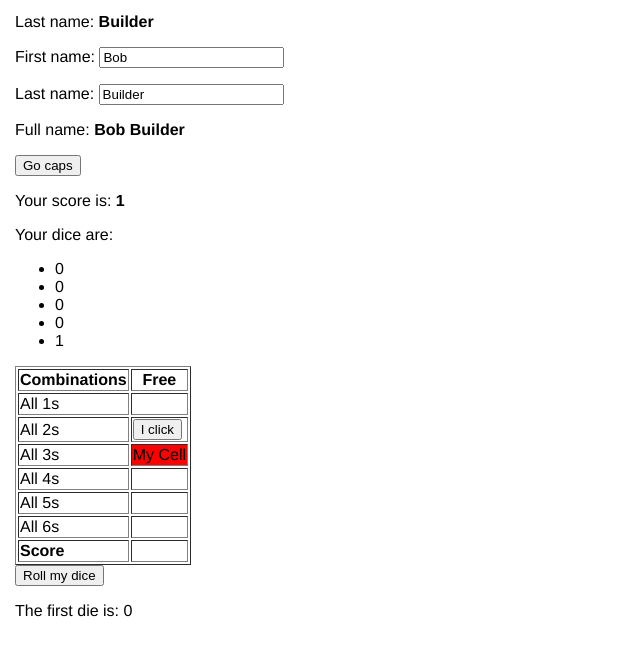
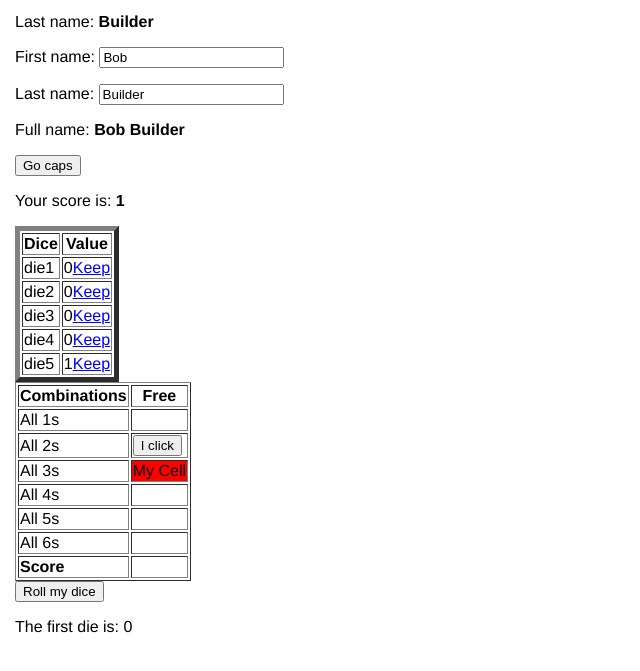
Before and after one commit to jgater/yams, a website: page public/index.html in a window 1280 px wide. Shown: the part 75-746 px from the top of the page, without its empty margins (0-640 px from the left). Drawn offline with Linux system fonts and the light colour scheme.

Commit message:
Added a clickable keep link in die values; also stored in a table. Link to reroll working BUT want to not renew the page AND reroll function change does not work

```diff
--- a/public/index.html
+++ b/public/index.html
@@ -27,10 +27,20 @@
 
 <!--Above is rubbish code -->
 <p>Your score is: <strong data-bind="text:rollSingleDice()"></strong></p>
-<p>Your dice are: </p>
-<ul data-bind ="foreach:fiveDice">
-	<li data-bind = "text:$data.face">
-</ul>
+
+
+<table border="5">
+    <thead>
+        <tr><th>Dice</th><th>Value</th></tr>
+    </thead>
+    <tbody data-bind="foreach: fiveDice">
+        <tr>
+            <td data-bind="text: name"></td>
+            <td><span data-bind="text: face"></span><a href="#" data-bind="click: $parent.selectKeep()">Keep</a></td>
+        </tr>
+    </tbody>
+</table>
+
 
 <table border="1">
 
--- a/public/js/appviewmodel.js
+++ b/public/js/appviewmodel.js
@@ -19,22 +19,27 @@ function AppViewModel() {
 	};
 	// creates 5 dies objects
 	this.die1 ={
+		name: "die1",
 		face: ko.observable(0),
 		reroll: ko.observable(true)
 	};
 	this.die2 ={
+		name: "die2",
 		face: ko.observable(0),
 		reroll: ko.observable(true)
 	};
 	this.die3 ={
+		name: "die3",
 		face: ko.observable(0),
 		reroll: ko.observable(true)
 	};
 	this.die4 ={
+		name:"die4",
 		face: ko.observable(0),
 		reroll: ko.observable(true)
 	};
 	this.die5 ={
+		name:"die5",
 		face: ko.observable(1),
 		reroll: ko.observable(true)
 	};
@@ -48,11 +53,18 @@ function AppViewModel() {
 	//supposedly gives a face value to all dice
 	this.rollFiveDice = function(){
 		for (i=0; i<5; i++) {
-			var temp = self.rollSingleDice(); //gets a number from function
-      		self.fiveDice()[i].face(temp);//assigns that new value to die
-      		//parsing temp as variable to method ko.observable
-			console.log(self.fiveDice()[i].face());//shows off
+			if (self.fiveDice()[i].reroll() === true){
+				var temp = self.rollSingleDice(); //gets a number from function
+      			self.fiveDice()[i].face(temp);//assigns that new value to die
+      			//parsing temp as variable to method ko.observable
+				console.log(self.fiveDice()[i].face());//shows off
+			}
 		};
+	};
+
+	this.selectKeep = function(){
+		//turn reroll to false????????
+		self.fiveDice().reroll===false;
 	};
 
 
```
